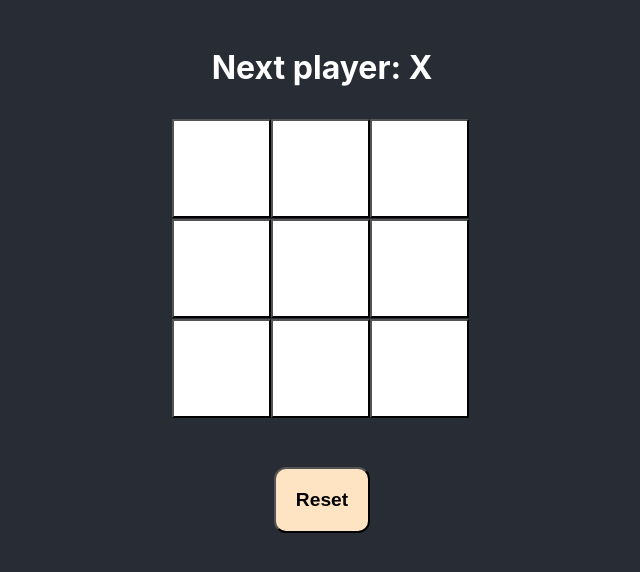
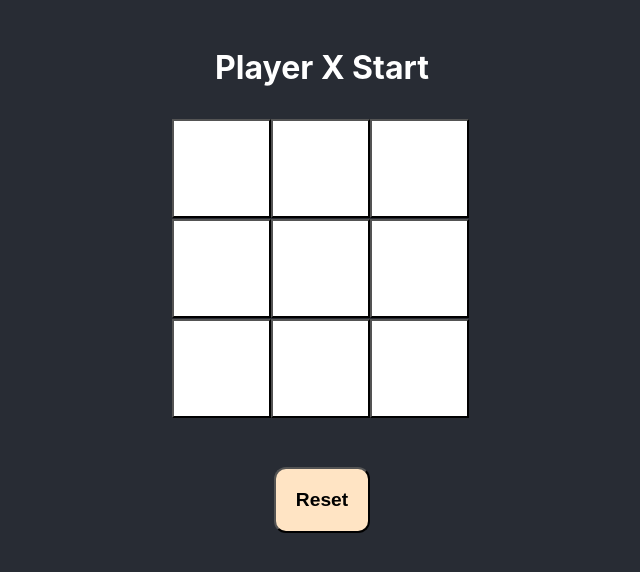
Before and after one commit to Safei-Ashraf/tic-tac-react-ts, a React (Create React App) app: page / in a window 1280 px wide. Shown: the top 572 px of the page, without its empty margins (318-958 px from the left). Built offline with nearby package versions, Linux system fonts and the light colour scheme.

Commit message:
feat: add status on game start

```diff
--- a/src/components/Board/Board.tsx
+++ b/src/components/Board/Board.tsx
@@ -4,19 +4,24 @@ import "./Board.css";
 export const Board = () => {
 	const [board, setBoard] = useState(Array(9).fill(null));
 	const [xIsNext, setXIsNext] = useState(true);
-	const [winner, setWinner] = useState("");
+	const [gameOn, setGameOn] = useState(false);
 	const gameWinner = calculateWinner(board as []);
 	let status;
 	if (gameWinner) {
 		status = `Winner is ${gameWinner}`;
 	} else {
-		status = "Next player: " + (xIsNext ? "X" : "O");
+		if (gameOn === false) {
+			status = "Player X Start";
+		} else {
+			status = "Next player: " + (xIsNext ? "X" : "O");
+		}
 	}
 
 	const resetBoard = () => {
 		setBoard((prevState) => (prevState = Array(9).fill(null)));
 	};
 	const handleClick = (index: number): void => {
+		gameOn === false && setGameOn(true);
 		const newBoard = board.slice();
 		if (xIsNext) {
 			newBoard[index] = "X";
```
